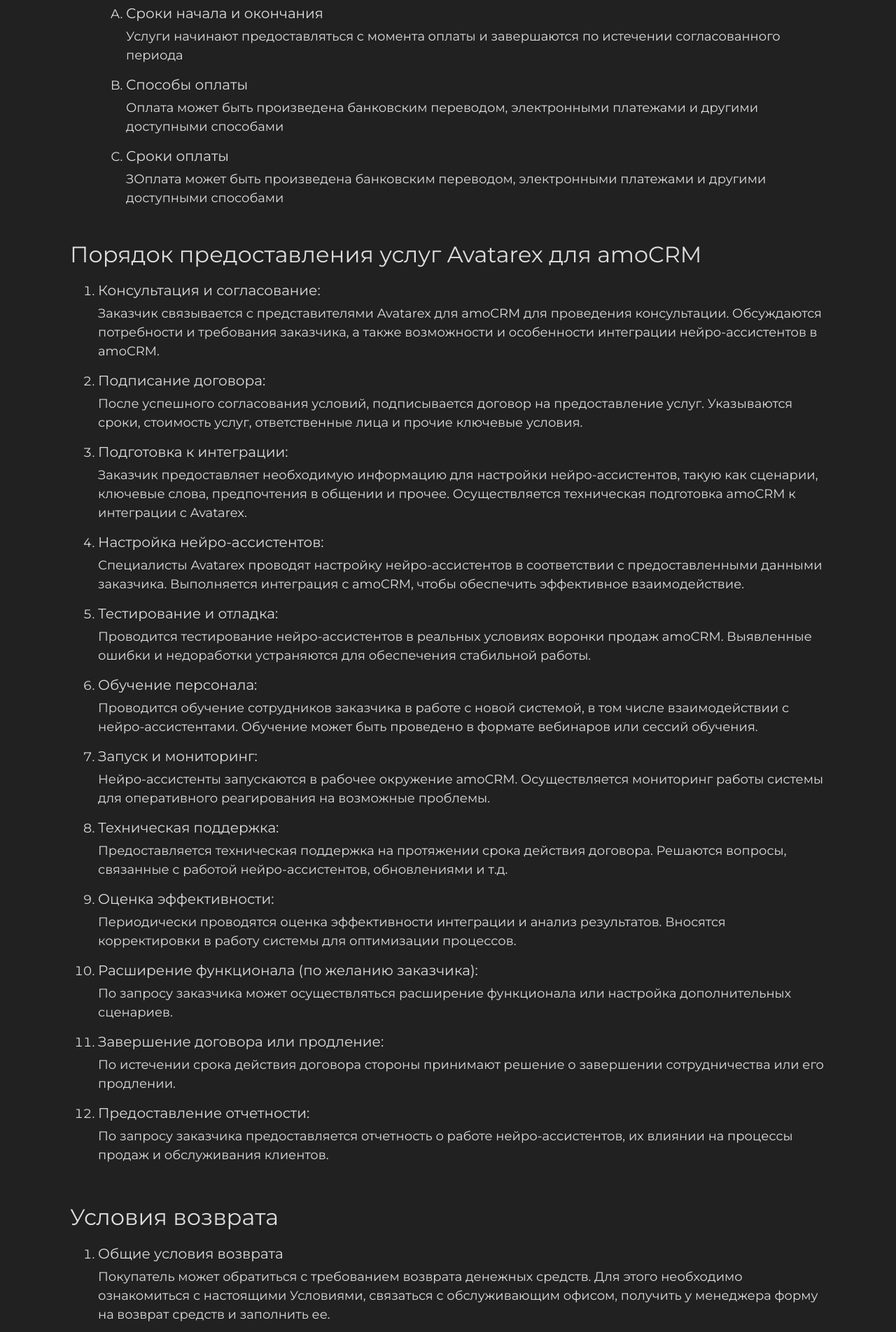
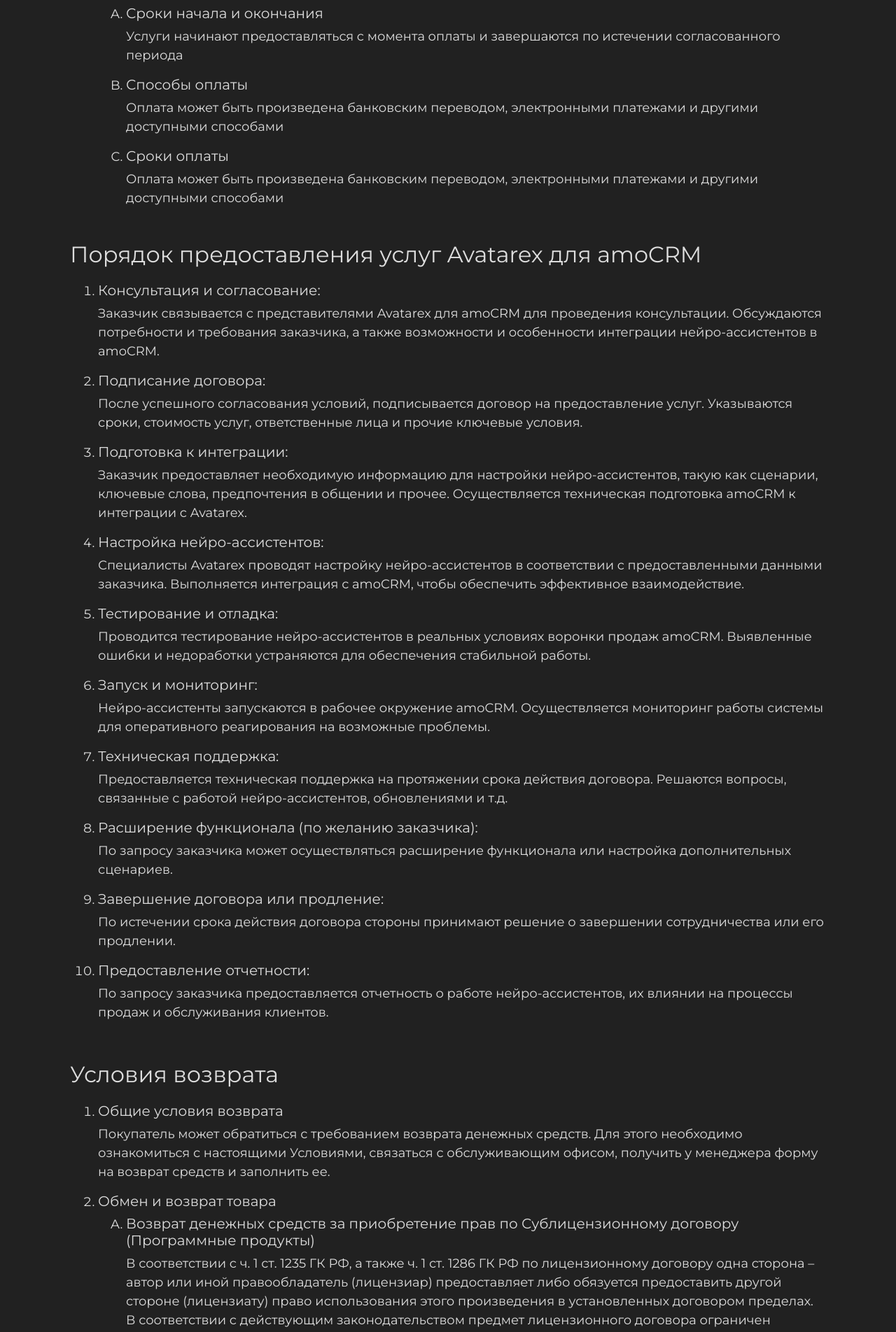
Before and after one commit to Oleg-Pashchenko/avatarex-site, a Django app: page /about/ in a window 1280 px wide. Shown: the part 1600-3504 px from the top of the page at 70% size. Run offline with Django 4.2, Linux system fonts and the light colour scheme; some libraries are stand-ins or nearby versions.

Commit message:
commit 32

```diff
--- a/templates/home/about.html
+++ b/templates/home/about.html
@@ -105,7 +105,7 @@
                                 может быть произведена банковским переводом, электронными платежами и другими доступными
                                 способами
                             </li>
-                            <li class="mb-3"><h5>Сроки оплаты</h5>ЗОплата
+                            <li class="mb-3"><h5>Сроки оплаты</h5>Оплата
                                 может быть произведена банковским переводом, электронными платежами и другими доступными
                                 способами
                             </li>
@@ -144,12 +144,6 @@
                             Выявленные ошибки и недоработки устраняются для обеспечения стабильной работы.</p>
                     </li>
                     <li>
-                        <h5>Обучение персонала:</h5>
-                        <p>Проводится обучение сотрудников заказчика в работе с новой системой, в том числе
-                            взаимодействии с нейро-ассистентами. Обучение может быть проведено в формате вебинаров или
-                            сессий обучения.</p>
-                    </li>
-                    <li>
                         <h5>Запуск и мониторинг:</h5>
                         <p>Нейро-ассистенты запускаются в рабочее окружение amoCRM. Осуществляется мониторинг работы
                             системы для оперативного реагирования на возможные проблемы.</p>
@@ -158,11 +152,6 @@
                         <h5>Техническая поддержка:</h5>
                         <p>Предоставляется техническая поддержка на протяжении срока действия договора. Решаются
                             вопросы, связанные с работой нейро-ассистентов, обновлениями и т.д.</p>
-                    </li>
-                    <li>
-                        <h5>Оценка эффективности:</h5>
-                        <p>Периодически проводятся оценка эффективности интеграции и анализ результатов. Вносятся
-                            корректировки в работу системы для оптимизации процессов.</p>
                     </li>
                     <li>
                         <h5>Расширение функционала (по желанию заказчика):</h5>
```
